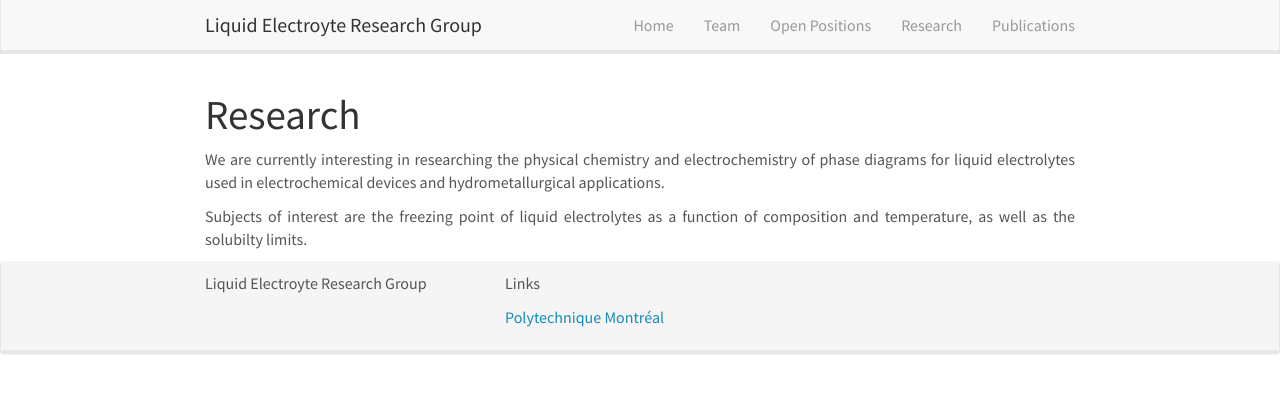
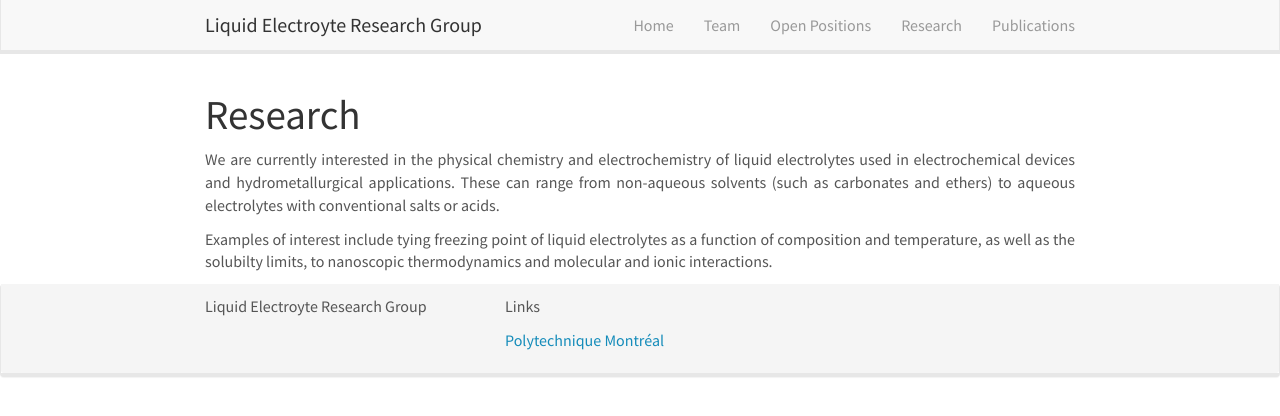
Before and after one commit to LECRCT/website, a Jekyll site: the page built from _pages/research.md, in a window 1280 px wide. Shown: the top 416 px of the page. Built offline with Jekyll 4.4.1, drawn with Linux system fonts in a browser that asks for light colours; nearby versions of some CDN libraries.

Commit message:
Update research.md

```diff
--- a/_pages/research.md
+++ b/_pages/research.md
@@ -8,6 +8,6 @@ permalink: /research/
 
 # Research
 
-We are currently interesting in researching the physical chemistry and electrochemistry of phase diagrams for liquid electrolytes used in electrochemical devices and hydrometallurgical applications.
+We are currently interested in the physical chemistry and electrochemistry of liquid electrolytes used in electrochemical devices and hydrometallurgical applications. These can range from non-aqueous solvents (such as carbonates and ethers) to aqueous electrolytes with conventional salts or acids.
 
-Subjects of interest are the freezing point of liquid electrolytes as a function of composition and temperature, as well as the solubilty limits.
+Examples of interest include tying freezing point of liquid electrolytes as a function of composition and temperature, as well as the solubilty limits, to nanoscopic thermodynamics and molecular and ionic interactions.
```
